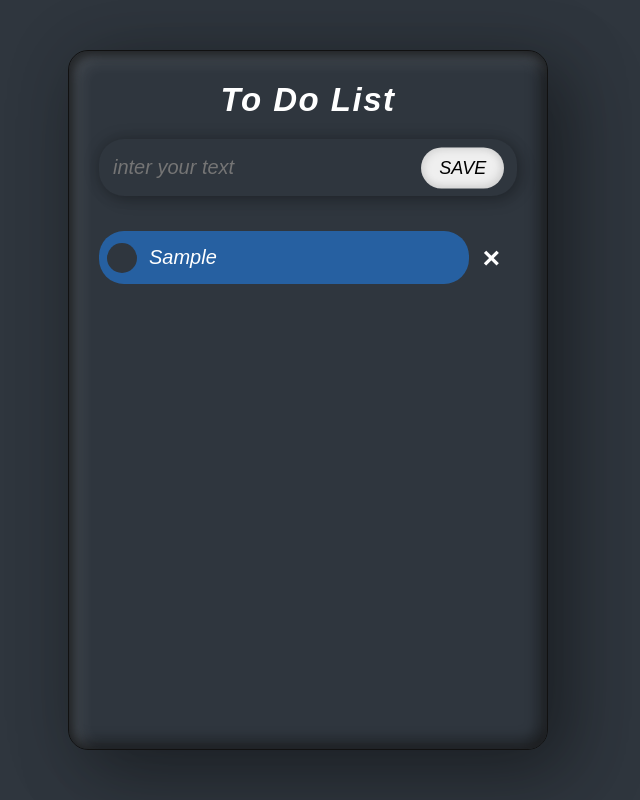
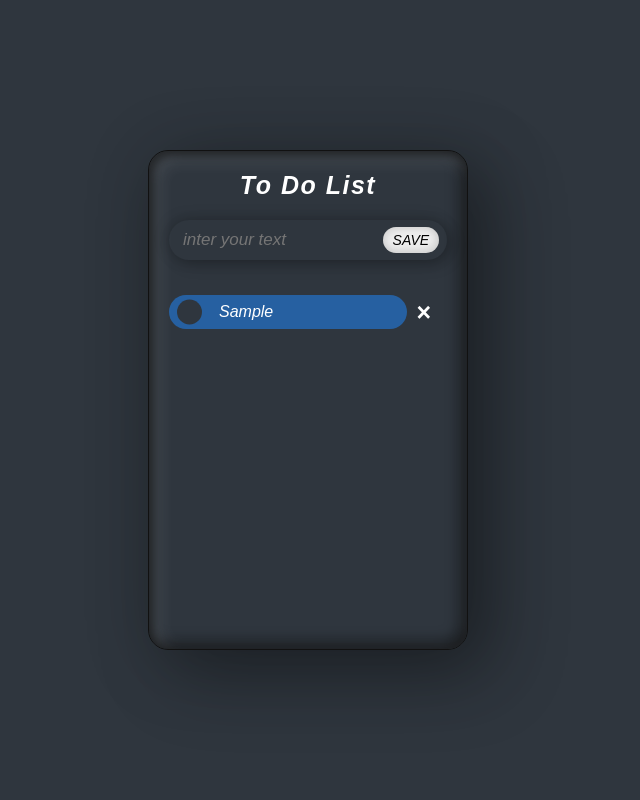
Before and after one commit to mahdi3838/Todo-list, a plain HTML site: page index.html in a window 1280 px wide. Both pictures are taken after typing "Sample" into the empty fields and a click on the button "SAVE". Shown: the whole page, without its empty margins (332-972 px from the left). Drawn offline with Linux system fonts and the light colour scheme.

Commit message:
Add files via upload

```diff
--- a/index.html
+++ b/index.html
@@ -23,9 +23,9 @@
   justify-content: center;
 }
 .todo_app{
-  width: 480px;
-  height: 700px;
-  padding: 30px;
+  width: 320px;
+  height: 500px;
+  padding: 20px;
   border: 1px solid #111;
   border-radius: 20px;
   box-shadow: 25px 25px 75px rgba(0, 0, 0, 0.25),
@@ -35,19 +35,13 @@
   inset -5px -5px 15px rgba(0, 0, 0, 0.75);
 }
 .todo_app h1{
-  font-size: 33px;
+  font-size: 25px;
   font-weight: 550;
   letter-spacing: 1.5px;
   color: #fff;
   display: flex;
   align-items: center;
   justify-content: center;
-}
-.todo_app h1 img{
-  width: 35px;
-  height: 35px;
-  object-fit: cover;
-  margin-left: 20px;
 }
 .input_fild{
   position: relative;
@@ -58,8 +52,8 @@
 }
 .input_fild input{
   width: 77%;
-  padding: 17px 14px;
-  font-size: 20px;
+  padding: 10px 14px;
+  font-size: 17px;
   outline: none;
   border: none;
   background: transparent;
@@ -70,9 +64,9 @@
   top: 50%;
   transform: translateY(-50%);
   right: 3%;
-  font-size: 18px;
+  font-size: 14px;
   width: 20%;
-  padding: 10px;
+  padding: 5px;
   outline: none;
   border: none;
   border-radius: 25px;
@@ -81,7 +75,7 @@
 .work_list{
   position: relative;
   padding: 5px 0 0 0;
-  height: 480px;
+  height: 335px;
   overflow-y: auto;
 }
 ::-webkit-scrollbar-track{
@@ -96,22 +90,21 @@
 .work_list li{
   position: relative;
   list-style: none;
-  padding: 15px 10px 15px 50px;
-  width: 370px;
-  margin: 10px 35px 10px 0;
-  font-size: 20px;
+  padding: 8px 10px 8px 50px;
+  width: 238px;
+  margin: 10px 30px 10px 0;
+  font-size: 16px;
   border-radius: 25px;
   color: #fff;
   background: #1f83f28C;
   transition: all 50ms linear;
-
 }
 .work_list li::before {
   content: '';
   position: absolute;
   left: 8px;
-  width: 30px;
-  height: 30px;
+  width: 25px;
+  height: 25px;
   border-radius: 50%;
   top: 50%;
   transform: translateY(-50%);
@@ -123,21 +116,21 @@
 .work_list .ckack::after{
   content: '';
   position: absolute;
-  left: 15px;
+  left: 13px;
   height: 6px;
   width: 12px;
-  border-left: 3px solid #fff;
-  border-bottom: 3px solid #fff;
+  border-left: 2.5px solid #fff;
+  border-bottom: 2.5px solid #fff;
   top: 50%;
-  transform: translateY(-50%) rotate(315deg);
+  transform: translateY(-70%) rotate(315deg);
 }
 .work_list li span {
   content: '';
   position: absolute;
   padding: 0 11.5px;
-  right: -42px;
-  font-size: 30px;
-  font-weight: 600;
+  right: -35px;
+  font-size: 25px;
+  font-weight: 550;
   border-radius: 50%;
   top: 50%;
   transform: translateY(-50%);
```
